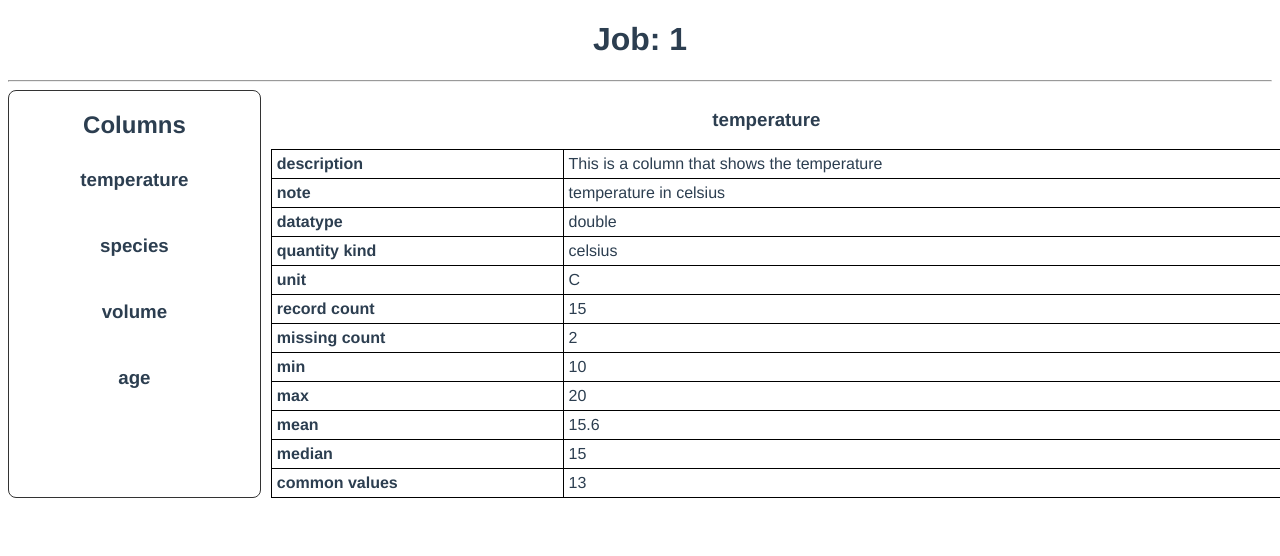
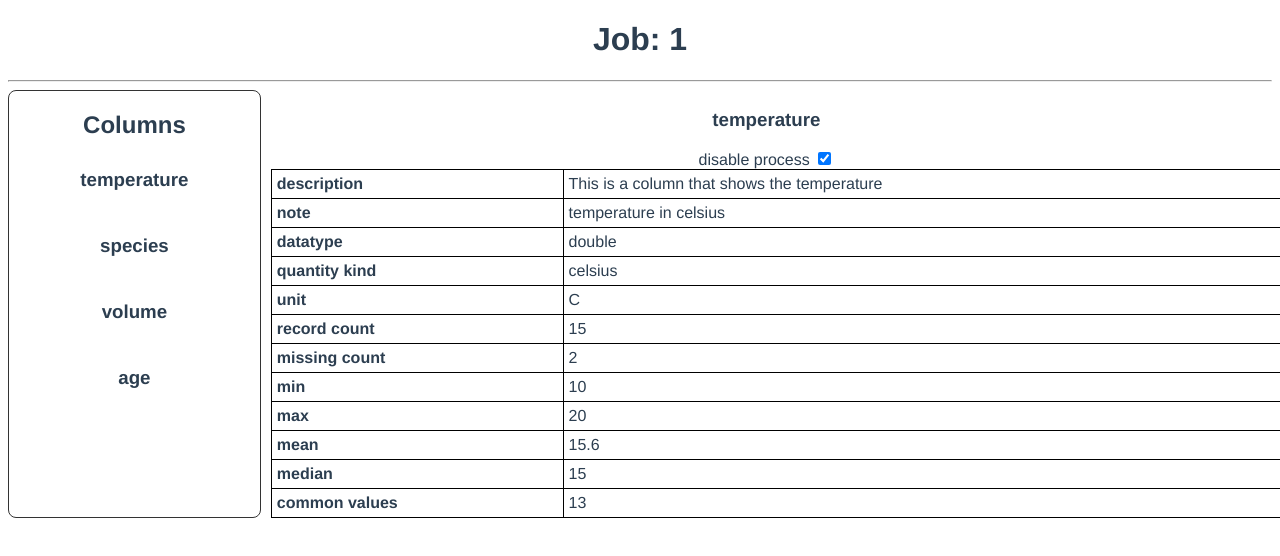
Before and after one commit to shmdoc/frontend-shmdoc-osoc-poc, a Vue app: page /schema-analysis-jobs/1 in a window 1280 px wide. Shown: the top 556 px of the page. Built offline with nearby package versions, Linux system fonts and the light colour scheme.

Commit message:
added disable process

```diff
--- a/src/components/Column.vue
+++ b/src/components/Column.vue
@@ -2,6 +2,8 @@
   <div>
     <h3>{{column.name}}</h3>
 
+    <label>disable process </label>
+    <input id='disableProcess' v-model="column.disableProcess" type="checkbox"/>
     <table style="width:100%">
       <tr>
         <th>description</th>
@@ -67,8 +69,6 @@
 //    <p>{{column.description}}</p>
 //    <h5>note:</h5>
 //    <p>{{column.note}}</p>
-//    <label>disable process </label>
-//    <input id='disableProcess' v-model="column.disableProcess" type="checkbox"/>
 //    <h5>datatype: {{column.datatype}}</h5>
 //    <h5>quantity kind:{{column.quantityKind}}</h5>
 //    <h5>unit: {{column.unit}}</h5>
```
